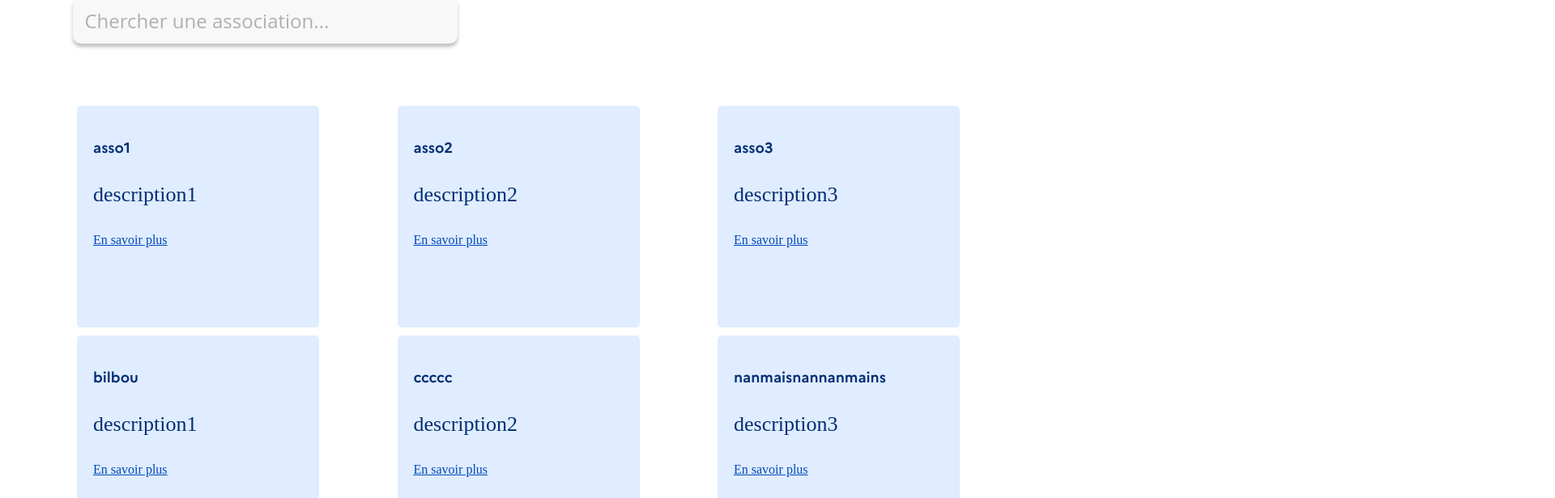
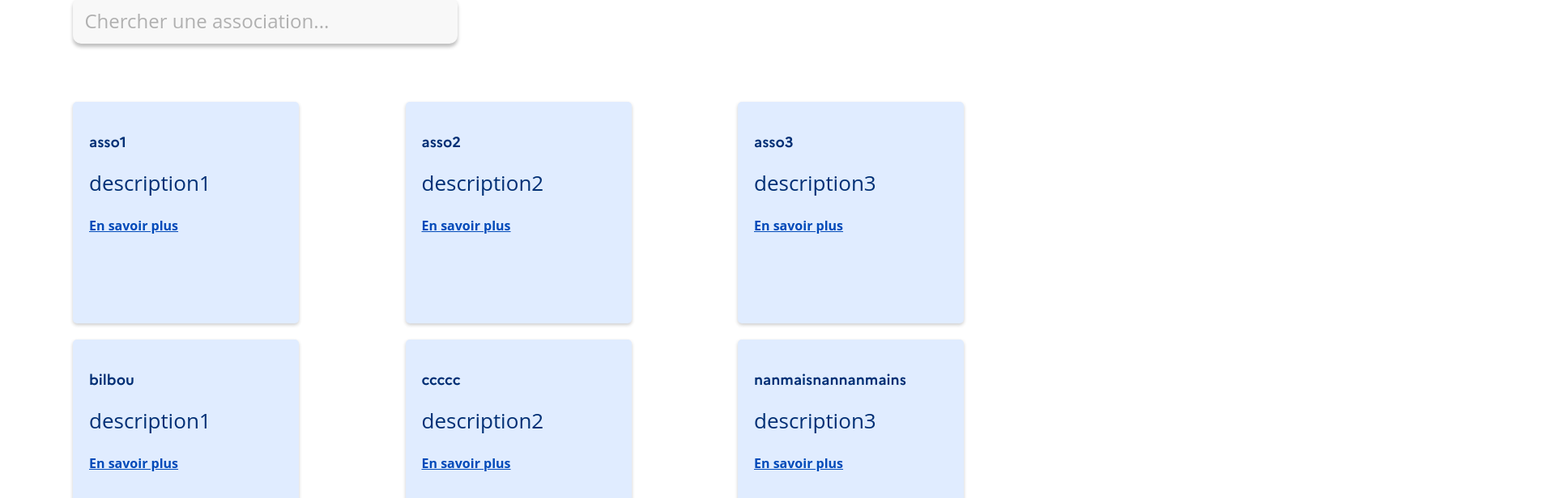
Before and after one commit to shrutigupta02/react-app-asso, a React (Create React App) app: page / in a window 1280 px wide. Shown: the part 700-1316 px from the top of the page at 81% size, 1920 px wide, since content can reach past the window. Built offline with nearby package versions, Linux system fonts and the light colour scheme.

Commit message:
association.tsx update

```diff
--- a/src/components/associationcard/associationcard.css
+++ b/src/components/associationcard/associationcard.css
@@ -1,26 +1,39 @@
 .AssociationCard {
     background-color: #e0ecff;
-    width: 259px;
+    width: 239px;
     height: 234px;
     padding: 20px;
     border-radius: 5px;
+    box-shadow: 0px 2px 4px rgba(0, 0, 0, 0.2);
 }
 
-.title {
-   font-family: 'Marianne-Bold';
-   color:#002F75;
-   font-size: 18px;
-   text-align: left;
+.AssociationCard .title {
+    font-family: 'Marianne-Bold';
+    text-align: left;
+    font-style: normal;
+    color: #002F75;
+    font-weight: 700;
+    font-size: 18px;
+    line-height: 21px;
 }
 
 .description {
-    color:#002F75;
+    font-family: 'Open Sans';
+    text-align: left;
+    font-style: normal;
+    font-weight: 400;
     font-size: 16px;
-    text-align: left;
+    line-height: 19px;
+    color: #002F75;
 }
 
 .NameLink {
     font-size: 16px;
     color: #014AB9;
     display:flex;
+    font-family: 'Open Sans';
+    font-style: normal;
+    font-weight: 700;
+    font-size: 16px;
+    line-height: 22px;
 }
--- a/src/components/homepage/homepage.tsx
+++ b/src/components/homepage/homepage.tsx
@@ -105,8 +105,11 @@ export default class Homepage extends React.Component<{}, AssociationsState>{
   }
 
   handleHomepage = () => {
-    let associationSelected = this.state.associationSelected
     let associations = this.state.associations
+    let assoSelectedName = this.state.associationSelected.name
+    let assoSelectedDescription = this.state.associationSelected.description
+    let assoSelectedId = -1
+    let associationSelected = {id:assoSelectedId, name:assoSelectedName, description:assoSelectedDescription}
     let accountPageOpened = false
     let userIsLoggingIn = false
     let newState = {associations, associationSelected, accountPageOpened, userIsLoggingIn}
--- a/src/components/searchengine/searchengine.css
+++ b/src/components/searchengine/searchengine.css
@@ -35,5 +35,5 @@
 }
 
 .cards{
-    margin: 5px;
+    margin-bottom: 20px;
 }
```
Also changed, not shown: src/components/associationcard/associationcard.tsx (line endings or trailing spaces).
